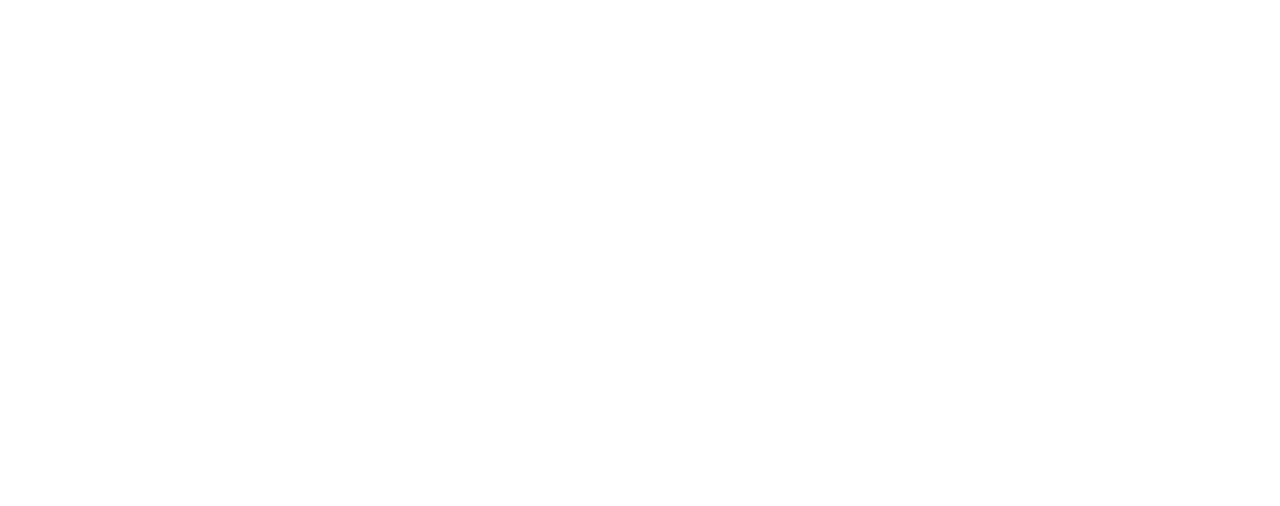
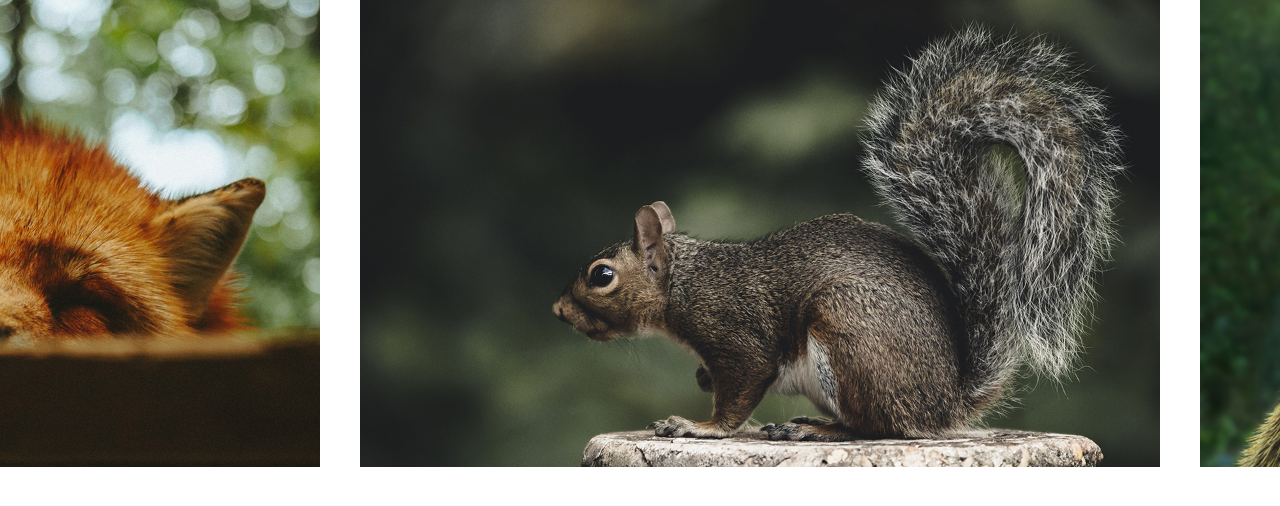
Before and after one commit to sdlima4025/slide, a plain HTML site: page index.html in a window 1280 px wide. Drawn offline with Linux system fonts and the light colour scheme.

Commit message:
criado reset css

```diff
--- a/css/style.css
+++ b/css/style.css
@@ -0,0 +1,30 @@
+/* RESET */
+body {
+  margin: 0px;
+}
+ul {
+  padding: 0px;
+  margin: 0px;
+  list-style: none;
+}
+img {
+  display: block;
+  max-width: 100%;
+}
+.slide-wrapper {
+  overflow: hidden;
+}
+
+.slide {
+display: flex;
+}
+.slide li {
+  flex-shrink: 0;
+  width: 80vw;
+  max-width: 800px;
+  margin: 0 20px;
+}
+/* SLIDE MOVE*/
+.slide {
+  transform: translate3d(-500px, 0px, 0px);
+}
--- a/index.html
+++ b/index.html
@@ -7,7 +7,16 @@
   <link rel="stylesheet" href="css/style.css">
 </head>
 <body>
-
+  <div class="slide-wrapper">
+    <ul class="slide">
+      <li><img src="img/foto1.jpg" alt=""></li>
+      <li><img src="img/foto2.jpg" alt=""></li>
+      <li><img src="img/foto3.jpg" alt=""></li>
+      <li><img src="img/foto4.jpg" alt=""></li>
+      <li><img src="img/foto5.jpg" alt=""></li>
+      <li><img src="img/foto6.jpg" alt=""></li>
+    </ul>
+  </div>
   <script type="module" src="js/script.js"></script>
 </body>
 </html>
--- a/js/script.js
+++ b/js/script.js
@@ -0,0 +1,4 @@
+import Slide from "./slide.js";
+const slide = new Slide('.slide', '.slide-wrapper');
+
+console.log(slide)
--- a/js/slide.js
+++ b/js/slide.js
@@ -0,0 +1,18 @@
+export default class Slide {
+constructor(slide, wrapper) {
+  this.slide = document.querySelector(slide);
+  this.wrapper = document.querySelector(wrapper);
+}
+
+onStart(event) {
+  event.preventDefault();
+}
+addSlideEvents() {
+  this.wrapper.addEventListener('mousedown', this.onStart);
+}
+
+init() {
+  this.addSlideEvents();
+  return this;
+}
+}
```
